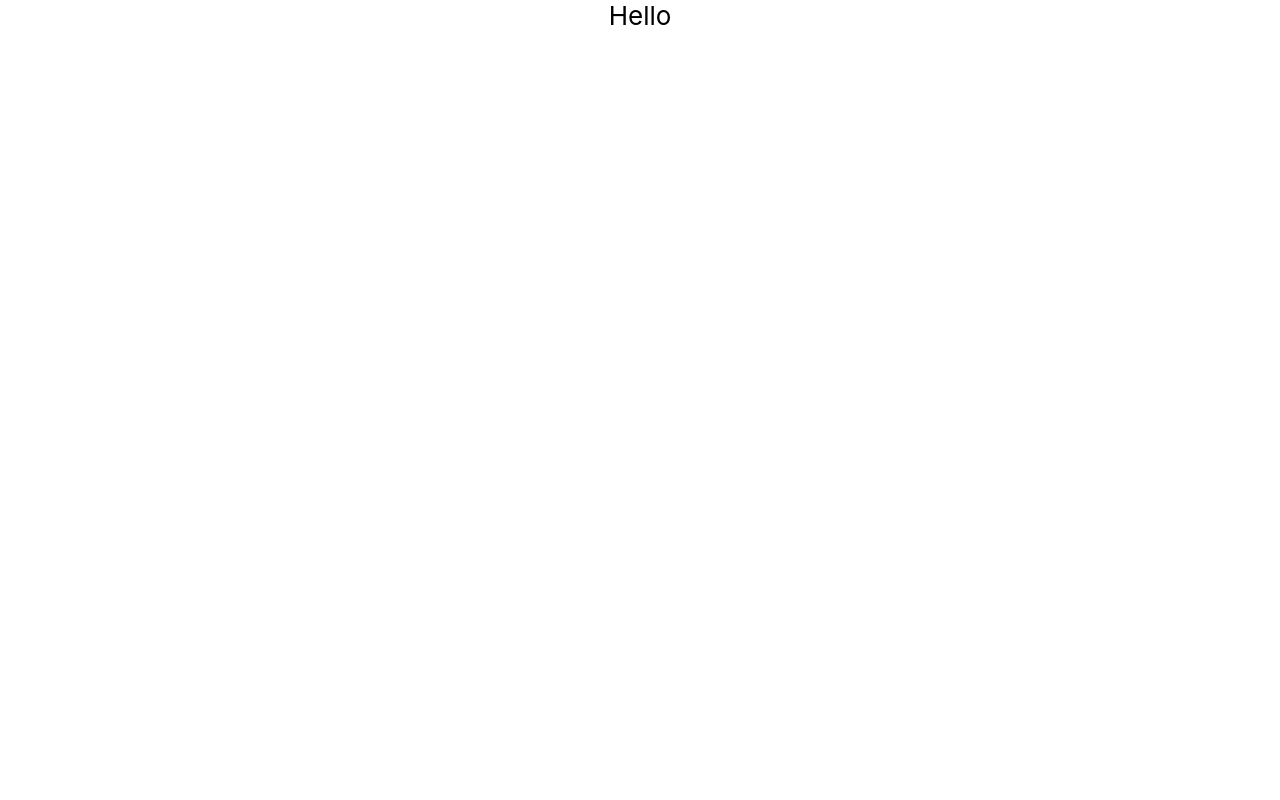
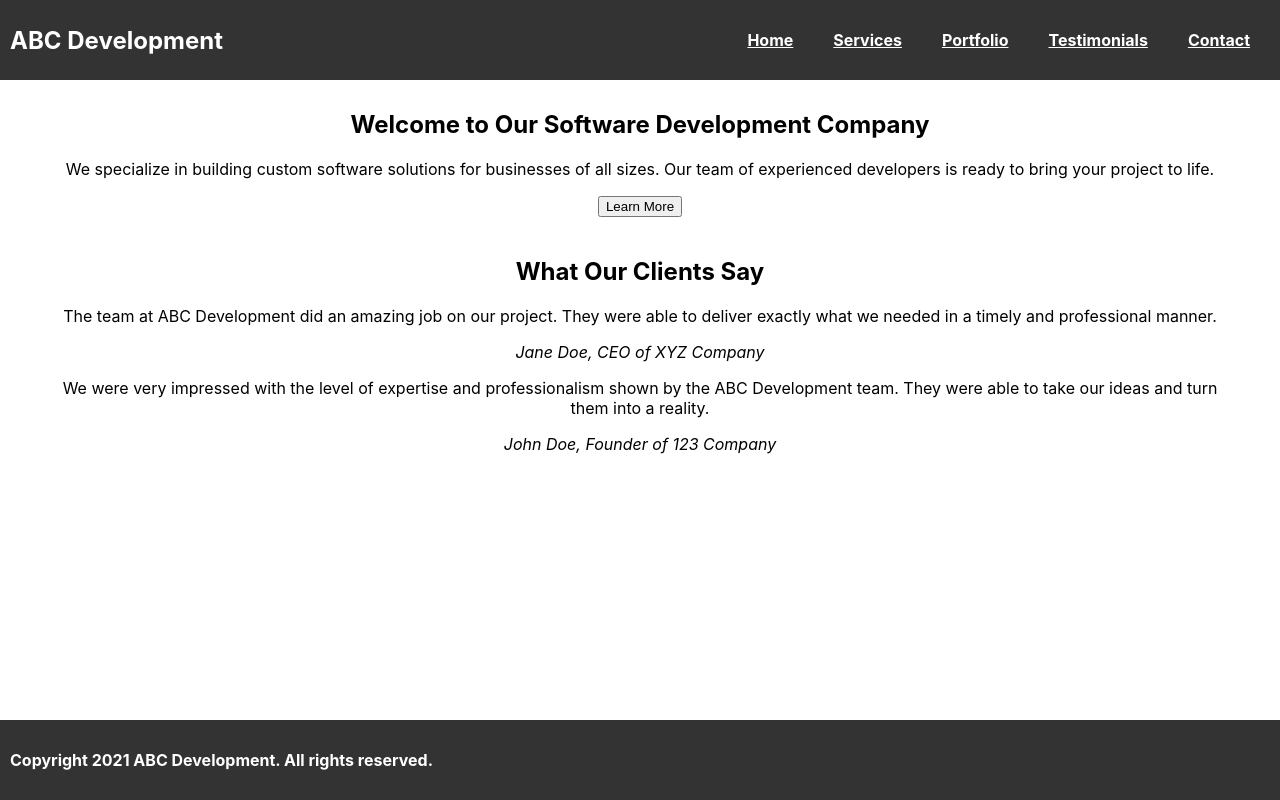
Before and after one commit to jpineda48/React-WBP, a React (Create React App) app in the folder react-dark-mode/: page / in a window 1280 px wide. Built offline with nearby package versions, Linux system fonts and the light colour scheme.

Commit message:
Finish mock up

```diff
--- a/react-dark-mode/src/App.css
+++ b/react-dark-mode/src/App.css
@@ -1,19 +1,56 @@
-.App {
+.dark-mode-body {
   text-align: center;
-  font-size: calc(10px + 2vmin);
+  background-color: black;
+  color: white;
+  padding: 10px;
 }
 
-.App-header {
-  background-color: #282c34;
-  min-height: 100vh;
+.dark-mode-nav, a {
   display: flex;
-  flex-direction: column;
   align-items: center;
-  justify-content: center;
-  font-size: calc(10px + 2vmin);
+  justify-content: space-between;
+  height: 60px;
+  background-color: #333;
   color: white;
+  padding: 10px;
 }
 
-.App-link {
-  color: #61dafb;
+.light-mode-body {
+  text-align: center;
+  background-color: white;
+  color: black;
+  padding: 10px;
 }
+
+.light-mode-nav, a {
+  display: flex;
+  align-items: center;
+  justify-content: space-between;
+  height: 60px;
+  background-color: #333;
+  font-weight: bold;
+  color: white;
+  padding: 10px;
+}
+
+footer {
+  position: absolute;
+  bottom: 0;
+  width: 100%;
+}
+
+ul {
+  display: flex;
+  list-style: none;
+  margin: 0;
+  padding: 0;
+}
+
+ul li {
+  margin: 0 10px;
+}
+
+/* .light-mode-nav a {
+  font-weight: bold;
+  color: white;
+} */
--- a/react-dark-mode/src/App.js
+++ b/react-dark-mode/src/App.js
@@ -1,9 +1,16 @@
 import './App.css';
+import Header from './components/Header'
+import Welcome from './components/Welcome'
+import Testimonials from './components/Testimonials';
+import Footer from './components/Footer'
 
 function App() {
   return (
-    <div className="App">
-    Hello
+    <div>
+      <Header />
+      <Welcome />
+      <Testimonials />
+      <Footer />
     </div>
   );
 }
--- /dev/null
+++ b/react-dark-mode/src/components/Footer.jsx
@@ -0,0 +1,11 @@
+const Footer = () => {
+  return (
+    <footer>
+      <div className="light-mode-nav">
+        <p>Copyright 2021 ABC Development. All rights reserved.</p>
+      </div>
+    </footer>
+  )
+}
+
+export default Footer
--- /dev/null
+++ b/react-dark-mode/src/components/Header.jsx
@@ -0,0 +1,18 @@
+const Header = () => {
+  return (
+    <header>
+      <nav className="light-mode-nav">
+        <h1>ABC Development</h1>
+        <ul>
+          <li><a href="#welcome">Home</a></li>
+          <li><a href="#services">Services</a></li>
+          <li><a href="#portfolio">Portfolio</a></li>
+          <li><a href="#testimonials">Testimonials</a></li>
+          <li><a href="#contact">Contact</a></li>
+        </ul>
+      </nav>
+    </header>
+  )
+}
+
+export default Header
--- /dev/null
+++ b/react-dark-mode/src/components/Testimonials.jsx
@@ -0,0 +1,17 @@
+const Testimonials = () => {
+  return (
+    <section className="light-mode-body">
+      <h2>What Our Clients Say</h2>
+      <blockquote>
+        <p>The team at ABC Development did an amazing job on our project. They were able to deliver exactly what we needed in a timely and professional manner.</p>
+        <cite>Jane Doe, CEO of XYZ Company</cite>
+      </blockquote>
+      <blockquote>
+        <p>We were very impressed with the level of expertise and professionalism shown by the ABC Development team. They were able to take our ideas and turn them into a reality.</p>
+        <cite>John Doe, Founder of 123 Company</cite>
+      </blockquote>
+    </section>
+  )
+}
+
+export default Testimonials
--- /dev/null
+++ b/react-dark-mode/src/components/Welcome.jsx
@@ -0,0 +1,11 @@
+const Welcome = () => {
+  return (
+    <section className="light-mode-body">
+      <h2>Welcome to Our Software Development Company</h2>
+      <p>We specialize in building custom software solutions for businesses of all sizes. Our team of experienced developers is ready to bring your project to life.</p>
+      <button>Learn More</button>
+    </section>
+  )
+}
+
+export default Welcome
```
Also changed, not shown: react-dark-mode/src/components/Contact.jsx (added, +9 -0 lines), react-dark-mode/src/components/Portfolio.jsx (added, +16 -0 lines), react-dark-mode/src/components/Services.jsx (added, +15 -0 lines), react-dark-mode/src/logo.svg (deleted).
